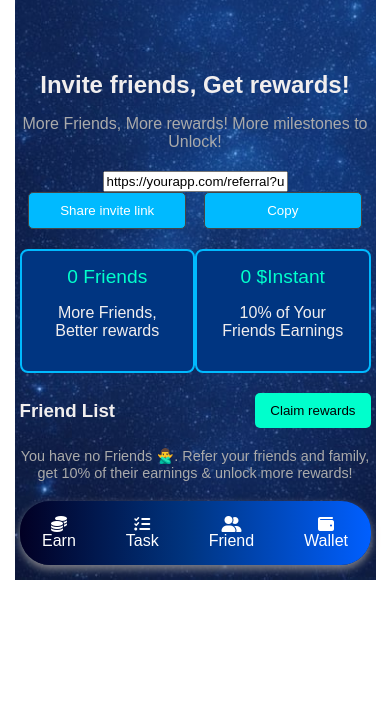
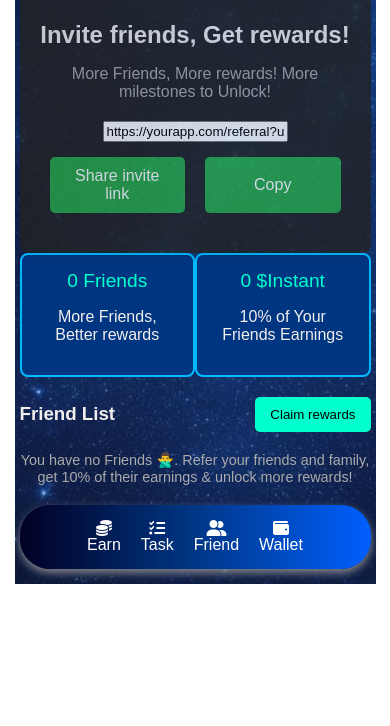
Before and after one commit to PythonDevBd/glory_coin, a website: page frens.html in a window 390 px wide. Shown: the part 118-844 px from the top of the page. Drawn offline with Linux system fonts and the light colour scheme; a web font is replaced by a local one.

Commit message:
Update frens.css

```diff
--- a/assets/css/frens.css
+++ b/assets/css/frens.css
@@ -50,7 +50,7 @@
 
 /* Invite Section */
 .invite-section {
-    margin-top: 80px;
+
     text-align: center;
 }
 
@@ -197,3 +197,95 @@
     color: #fff; /* Ensure text remains readable */
     border-radius: 5px; /* Rounded corners for hover */
 }
+.invite-section {
+    background-color: #222222; /* Light background for contrast */
+    opacity: 80%;
+    padding: 20px;
+    border-radius: 8px;
+    box-shadow: 0 4px 10px rgba(0, 0, 0, 0.1);
+    text-align: center;
+}
+
+.referral-container {
+    display: flex;
+    align-items: center;
+    justify-content: center;
+    margin: 20px 0;
+    border: 1px solid #ddd; /* Border around the referral link */
+    border-radius: 5px;
+
+}
+
+.referral-input {
+    flex: 1;
+    padding: 10px;
+    border: none;
+    border-radius: 5px 0 0 5px; /* Rounded corners on the left */
+    font-size: 16px;
+    color: #333; /* Dark text color */
+}
+
+.copy-btn {
+    background-color: #007bff; /* Primary button color */
+    color: white;
+    padding: 10px 20px;
+    border: none;
+    border-radius: 0 5px 5px 0; /* Rounded corners on the right */
+    cursor: pointer;
+    font-size: 16px;
+    transition: background-color 0.3s;
+}
+
+.copy-btn:hover {
+    background-color: #0056b3; /* Darker shade on hover */
+}
+
+.invite-buttons {
+    margin-top: 15px; /* Space above invite buttons */
+}
+
+.invite-btn {
+    background-color: #28a745; /* Green button color */
+    color: white;
+    padding: 10px 20px;
+    border: none;
+    border-radius: 5px;
+    cursor: pointer;
+    font-size: 16px;
+    transition: background-color 0.3s;
+    margin: 0 10px; /* Space between buttons */
+}
+
+.invite-btn:hover {
+    background-color: #218838; /* Darker shade on hover */
+}
+
+/* Responsive Design */
+@media (max-width: 768px) {
+    .invite-buttons {
+        justify-content: space-between; /* Keep buttons in a row */
+    }
+
+    .stat-box {
+        flex: 1 1 100%; /* Full width on smaller screens */
+    }
+
+    .navbar {
+        flex-direction: row; /* Keep nav items in a row */
+    }
+
+    .menu li {
+        margin: 0 5px; /* Space between nav items */
+    }
+}
+
+@media (max-width: 480px) {
+    .header {
+        flex-direction: column; /* Stack logo and token count */
+        align-items: flex-start; /* Align items to the left */
+    }
+
+    .logo {
+        height: 40px; /* Smaller logo for mobile */
+    }
+}
```
